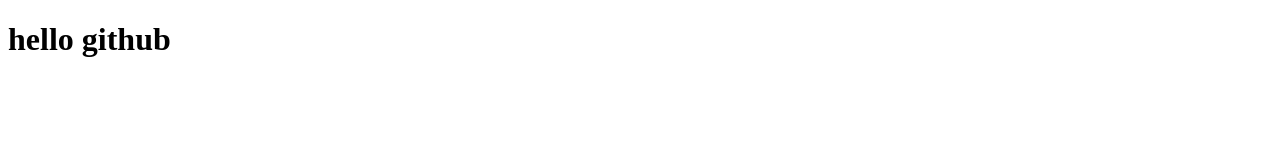
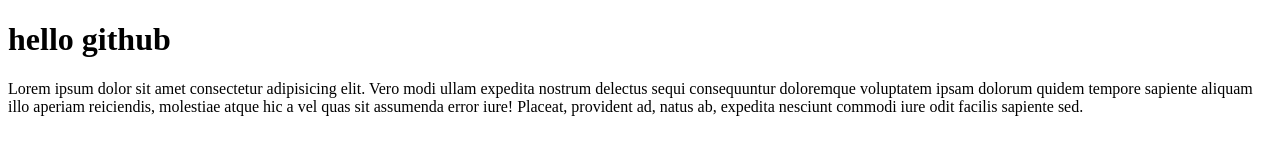
Before and after one commit to Tushar161616/gitrepo, a plain HTML site: page index.html in a window 1280 px wide. Drawn offline with Linux system fonts and the light colour scheme.

Commit message:
new version updated

```diff
--- a/index.html
+++ b/index.html
@@ -1,11 +1,18 @@
 <!DOCTYPE html>
 <html lang="en">
-<head>
-    <meta charset="UTF-8">
-    <meta name="viewport" content="width=device-width, initial-scale=1.0">
+  <head>
+    <meta charset="UTF-8" />
+    <meta name="viewport" content="width=device-width, initial-scale=1.0" />
     <title>Document</title>
-</head>
-<body>
+  </head>
+  <body>
     <h1>hello github</h1>
-</body>
+    <p>
+      Lorem ipsum dolor sit amet consectetur adipisicing elit. Vero modi ullam
+      expedita nostrum delectus sequi consequuntur doloremque voluptatem ipsam
+      dolorum quidem tempore sapiente aliquam illo aperiam reiciendis, molestiae
+      atque hic a vel quas sit assumenda error iure! Placeat, provident ad,
+      natus ab, expedita nesciunt commodi iure odit facilis sapiente sed.
+    </p>
+  </body>
 </html>
```
